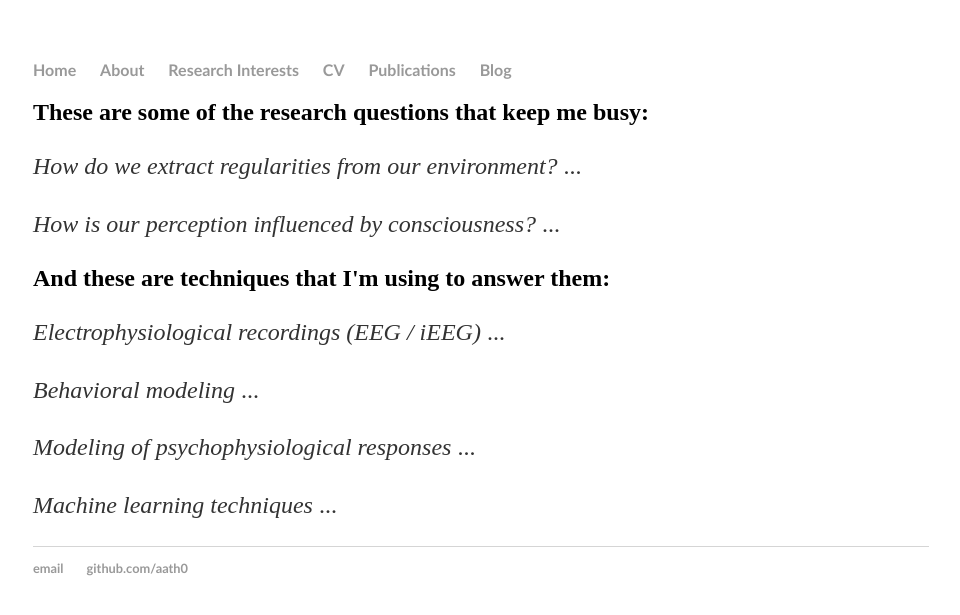
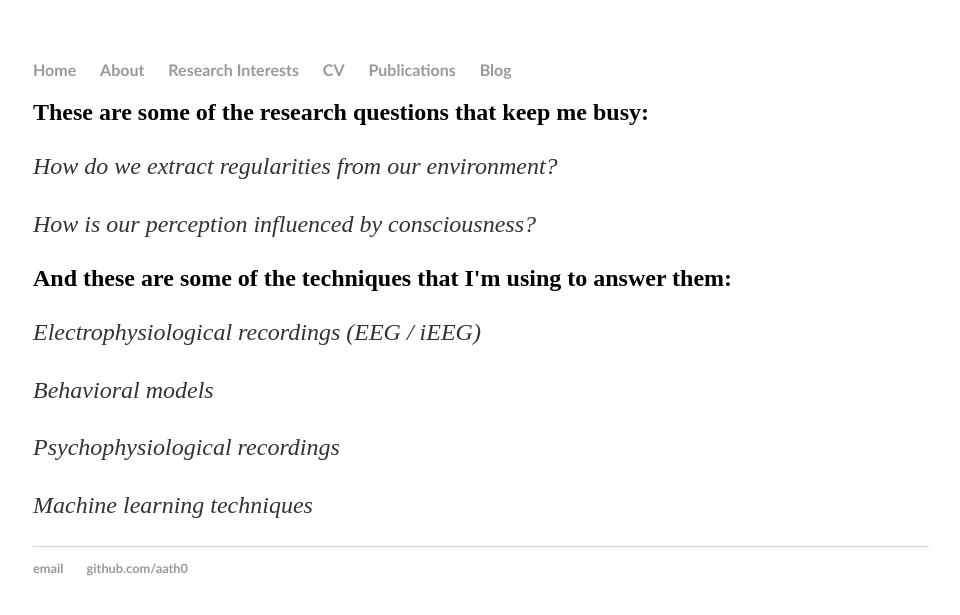
Before and after one commit to aath0/TryingOut, a Jekyll site: the page built from resint/index.html, in a window 1280 px wide. Shown: the top 615 px of the page, without its empty margins (159-1119 px from the left). Built offline with Jekyll 4.4.1, drawn with Linux system fonts in a browser that asks for light colours.

Commit message:
Update index.html

```diff
--- a/resint/index.html
+++ b/resint/index.html
@@ -4,12 +4,13 @@
 ---
 <div class="blurb">
 	<h2> These are some of the research questions that keep me busy: </h2>
-	<p><em>How do we extract regularities from our environment?</em> ...</p>
- 	<p><em>How is our perception influenced by consciousness?</em> ...</p>
-	<h2> And these are techniques that I'm using to answer them: </h2>
-	<p><em>Electrophysiological recordings (EEG / iEEG)</em> ...</p>
-	<p><em>Behavioral modeling</em> ...</p>
-	<p><em>Modeling of psychophysiological responses</em> ...</p>
-	<p><em>Machine learning techniques</em> ...</p>
+	<p><em>How do we extract regularities from our environment?</em></p>
+ 	<p><em>How is our perception influenced by consciousness?</em></p>
+
+	<h2> And these are some of the techniques that I'm using to answer them: </h2>
+	<p><em>Electrophysiological recordings (EEG / iEEG)</em></p>
+	<p><em>Behavioral models</em></p>
+	<p><em>Psychophysiological recordings</em></p>
+	<p><em>Machine learning techniques</em></p>
 
 </div><!-- /.blurb -->
```
